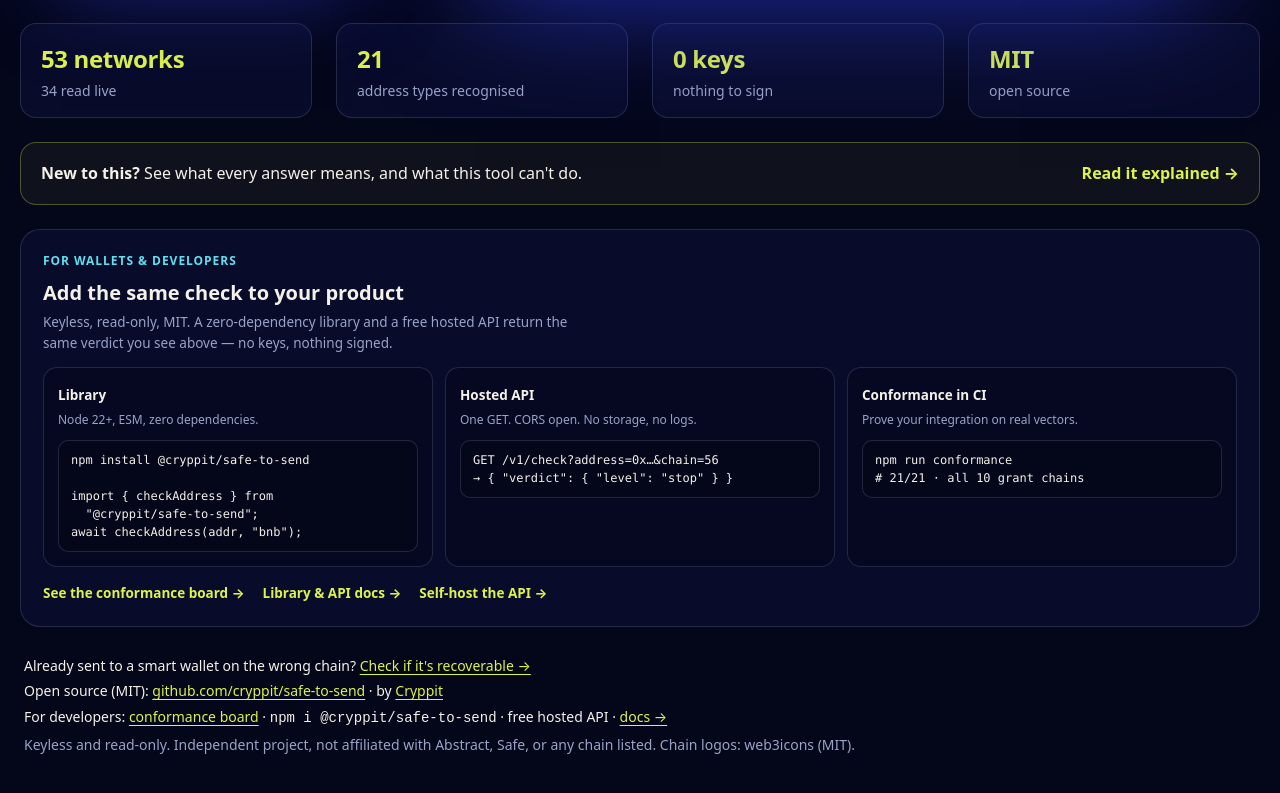
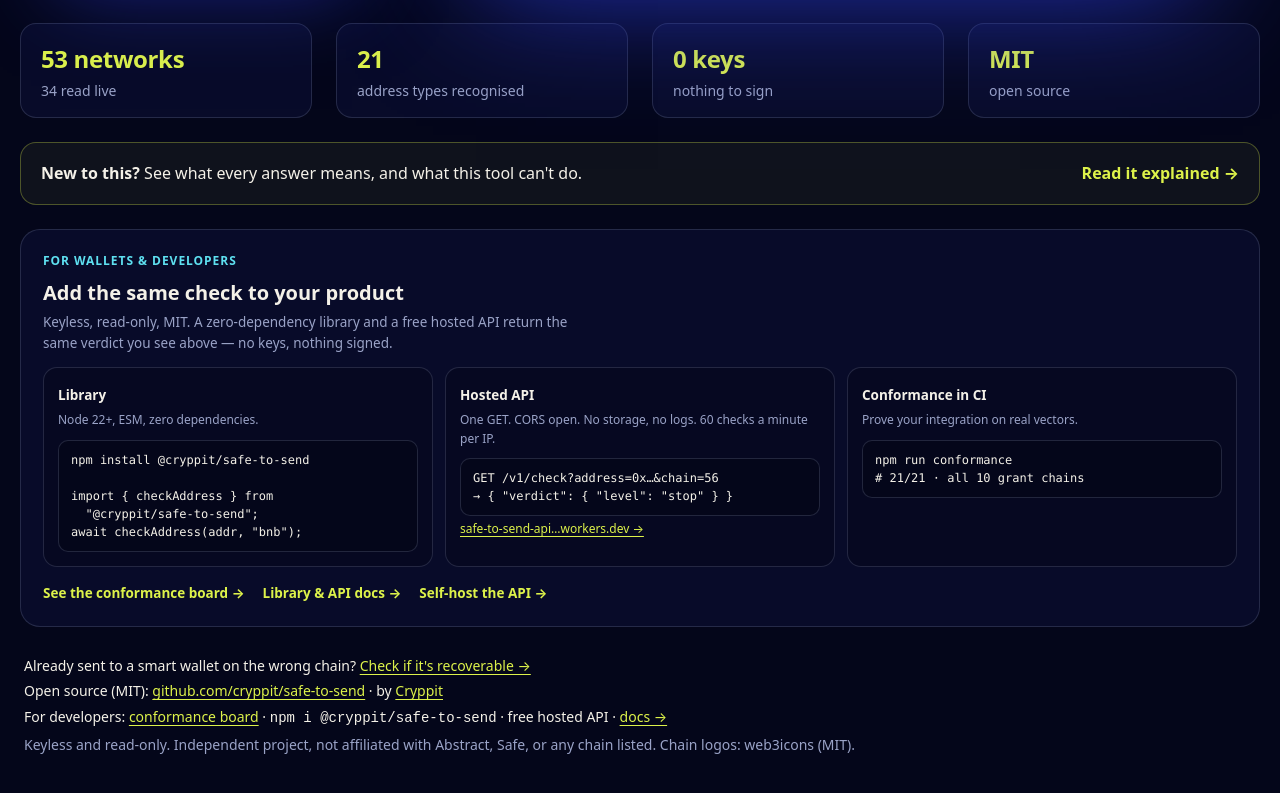
Before and after one commit to cryppit/safe-to-send, a website with bundled scripts: page index.html in a window 1280 px wide. Shown: the part 929-1722 px from the top of the page. Built offline with nearby package versions, Linux system fonts and the light colour scheme.

Commit message:
fix(api): no stored Workers Logs; link the live API from the site and README
observability was enabled, so Cloudflare stored each request URL, and with it
the address checked, against the page's "no storage, no logs". README now
documents npm, npx and the hosted API with its known gap (chains it cannot
read are listed under verdict.unread, never assumed safe).

```diff
--- a/index.html
+++ b/index.html
@@ -440,9 +440,10 @@ await checkAddress(addr, "bnb");</pre>
         </div>
         <div class="dev-card">
           <b>Hosted API</b>
-          <p>One GET. CORS open. No storage, no logs.</p>
+          <p>One GET. CORS open. No storage, no logs. 60 checks a minute per IP.</p>
           <pre>GET /v1/check?address=0x…&amp;chain=56
 → { "verdict": { "level": "stop" } }</pre>
+          <p><a href="https://safe-to-send-api.station-wheres-my-swap.workers.dev/v1/chains" target="_blank" rel="noopener noreferrer">safe-to-send-api…workers.dev →</a></p>
         </div>
         <div class="dev-card">
           <b>Conformance in CI</b>
```
Also changed, not shown: README.md, 2 other files.
